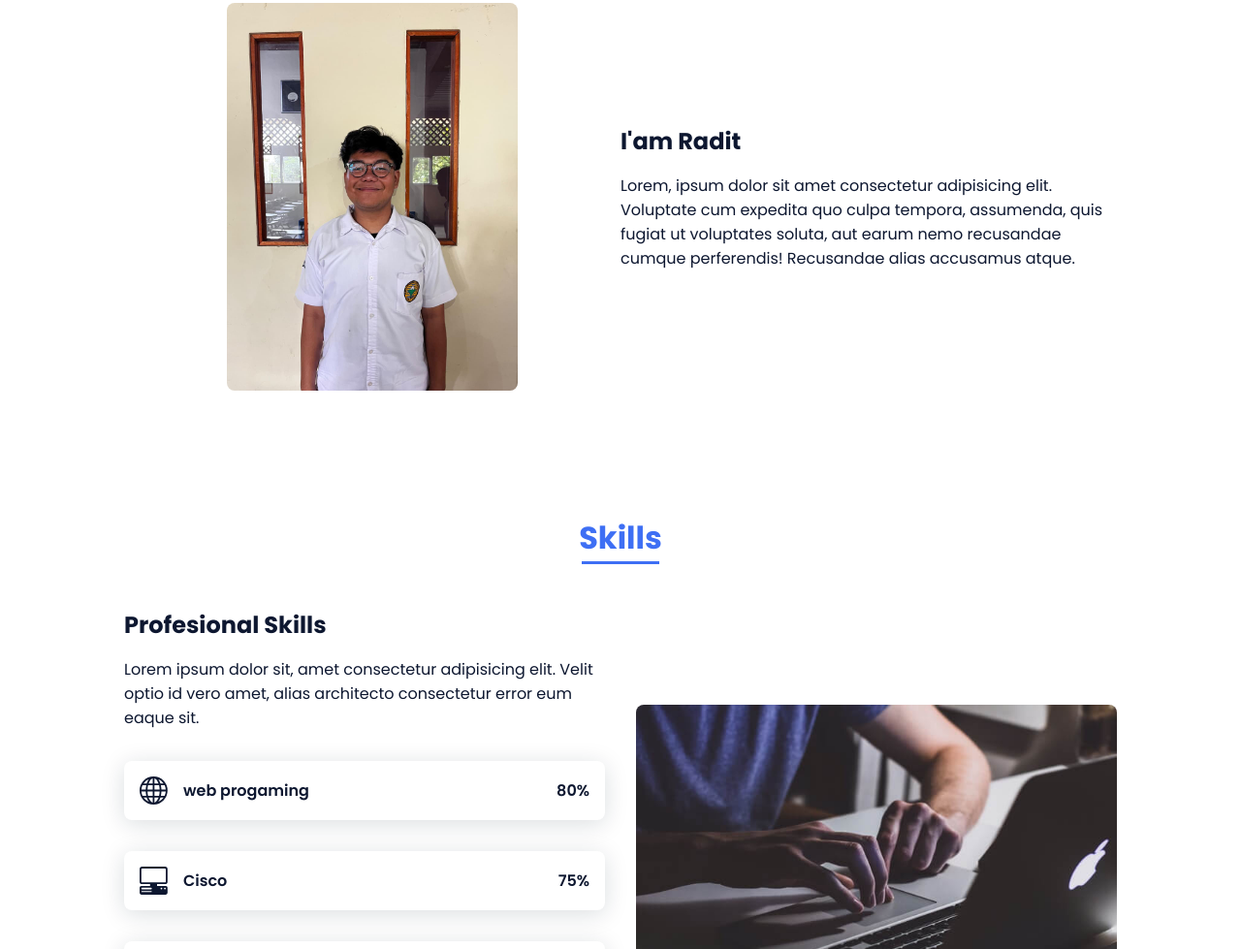
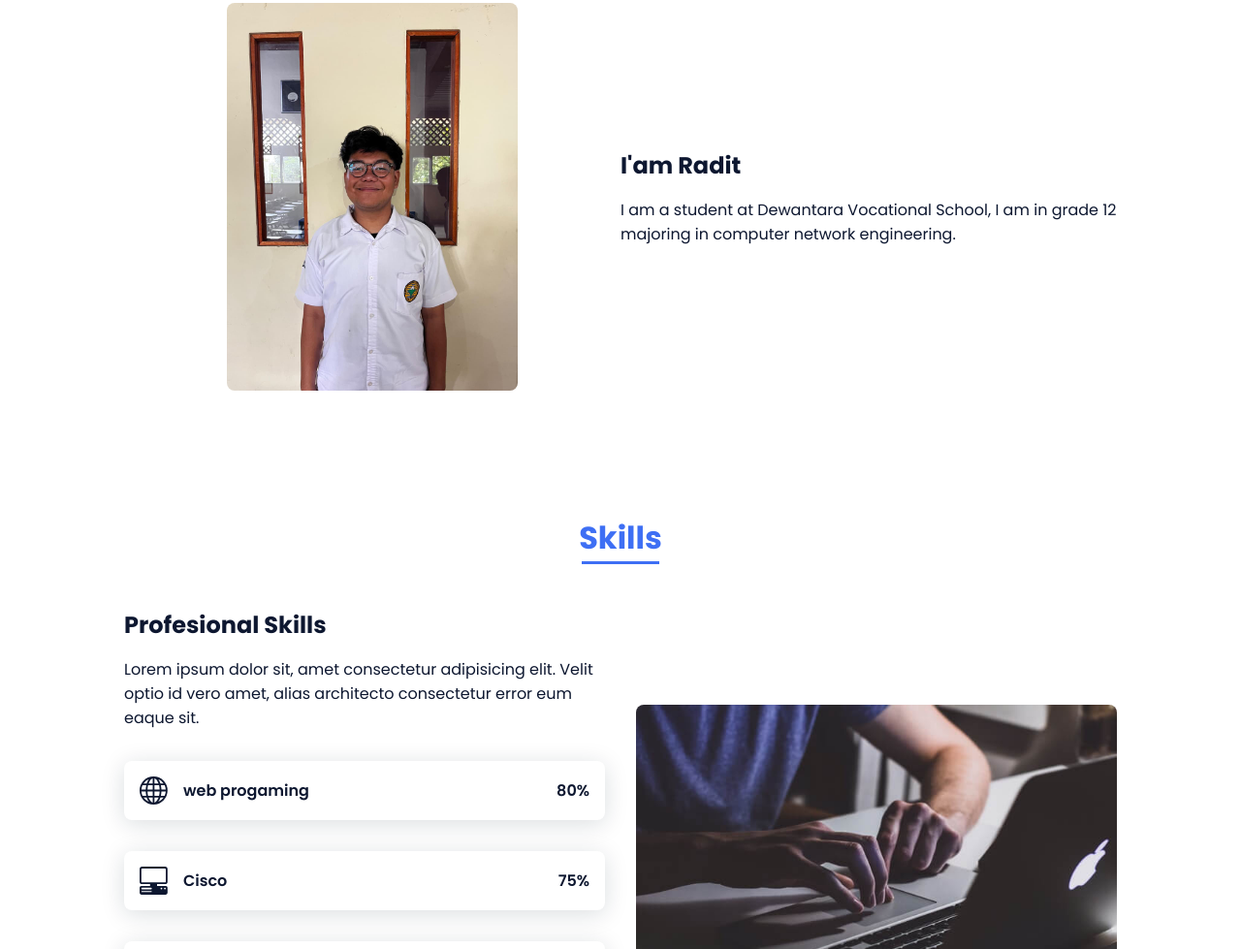
Before and after one commit to raditya1808/latihan5.io, a plain HTML site: page index.html in a window 1280 px wide. Shown: the part 906-1885 px from the top of the page at 97% size. Drawn offline with nearby package versions, Linux system fonts and the light colour scheme.

Commit message:
Update index.html

```diff
--- a/index.html
+++ b/index.html
@@ -82,7 +82,7 @@ https://www.instagram.com/raditynh?igsh=c3E2eDBscWN0a3E2<!DOCTYPE html>
 
                 <div>
                     <h2 class="about__subtitle">I'am Radit</h2>
-                    <p class="about__text">Lorem, ipsum dolor sit amet consectetur adipisicing elit. Voluptate cum expedita quo culpa tempora, assumenda, quis fugiat ut voluptates soluta, aut earum nemo recusandae cumque perferendis! Recusandae alias accusamus atque.</p>
+                    <p class="about__text">I am a student at Dewantara Vocational School, I am in grade 12 majoring in computer network engineering.</p>
                 </div>
             </div>
         </section>
```
